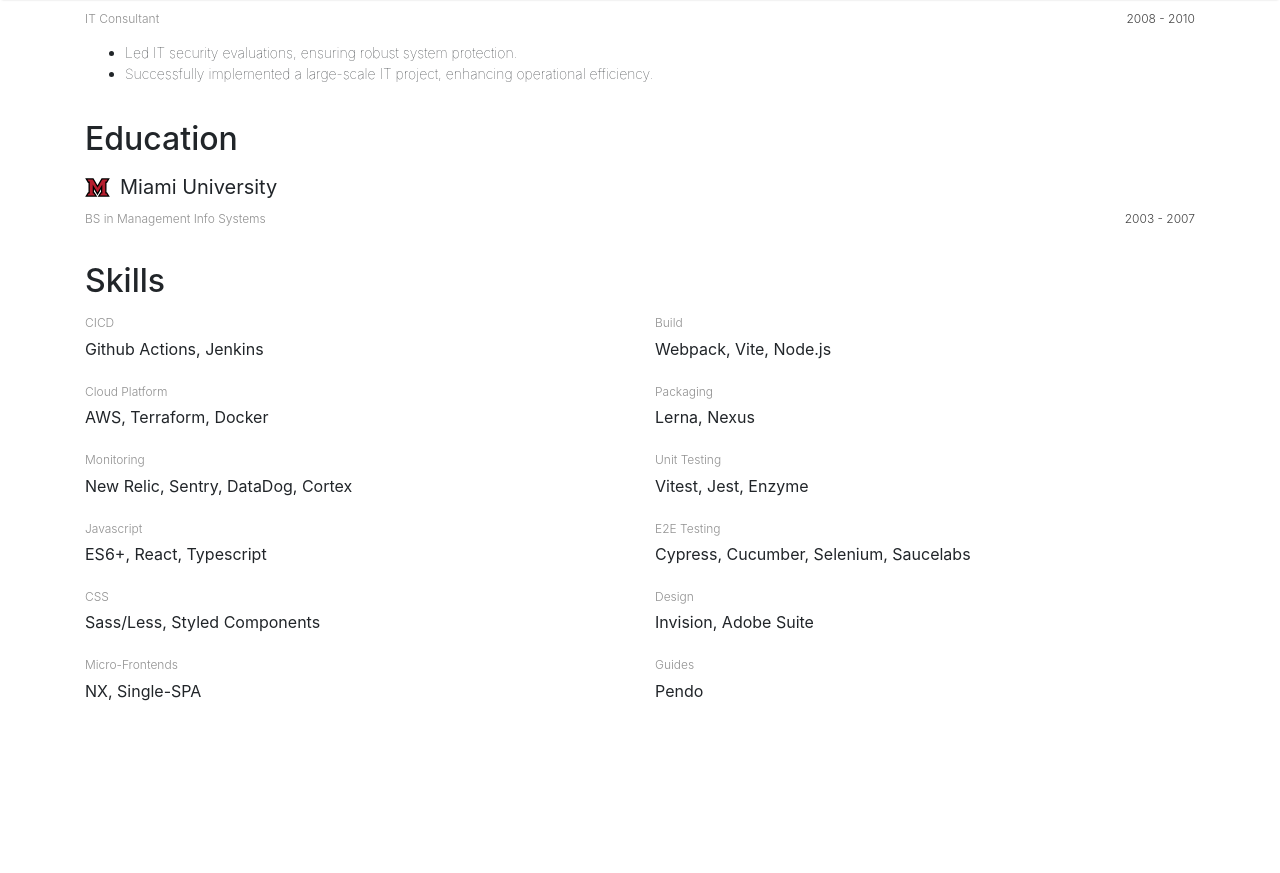
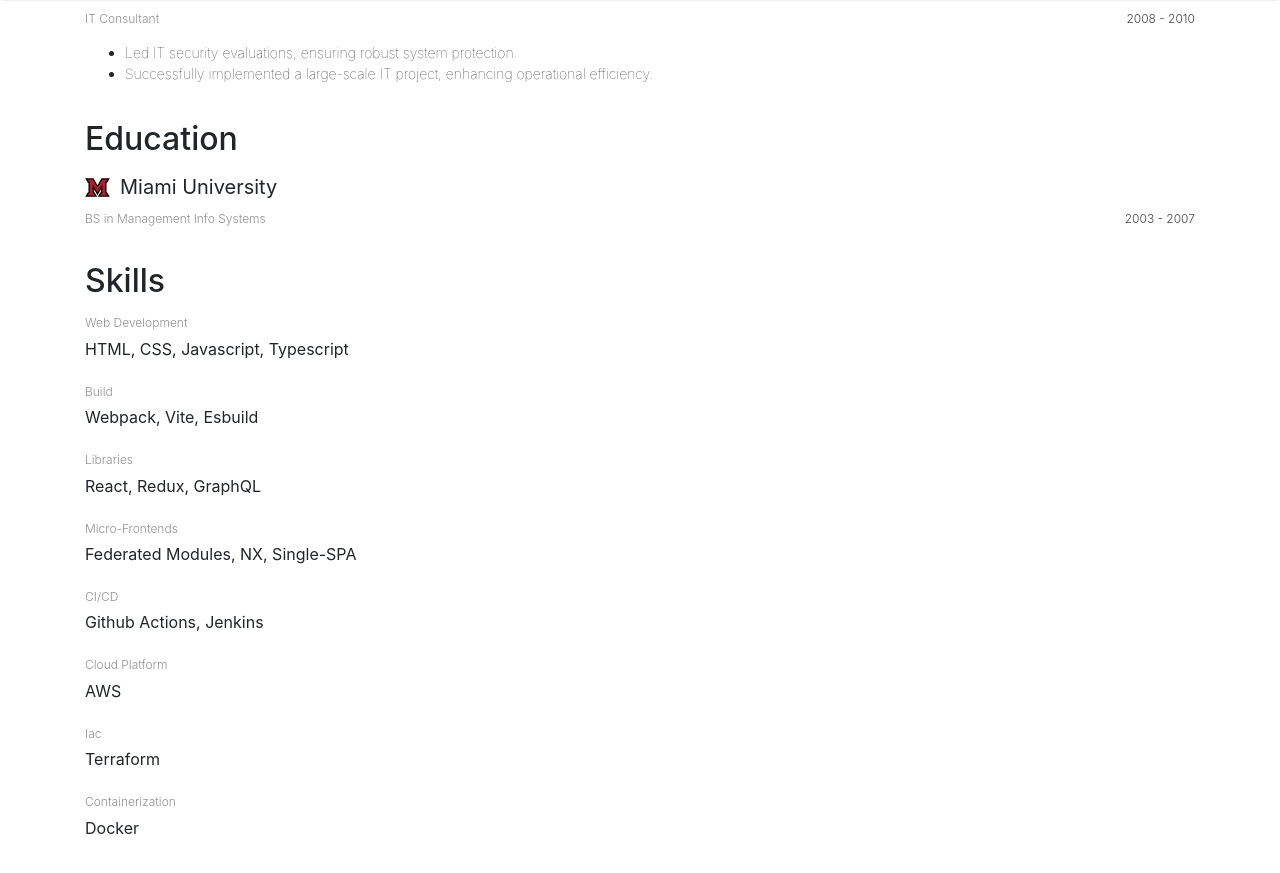
Before and after one commit to jablonnc/jablonnc.github.io, a Jekyll site: the page built from _pages/resume.md, in a window 1280 px wide and 900 px high, scrolled down 2047 px. Shown: the top 873 px of the window. Built offline with Jekyll 4.4.1, drawn with Linux system fonts in a browser that asks for light colours; nearby versions of some CDN libraries; before the commit the page ends 2810 px from its top, so only the background shows below that.

Commit message:
[master]

```diff
--- a/_pages/resume.md
+++ b/_pages/resume.md
@@ -243,7 +243,43 @@
 
     <div class="resume-function">
       <h3 class="resume-subheader">
-        CICD
+        Web Development
+      </h3>
+      <p class="resume-description">
+        HTML, CSS, Javascript, Typescript
+      </p>
+    </div>
+
+    <div class="resume-function">
+      <h3 class="resume-subheader">
+        Build
+      </h3>
+      <p class="resume-description">
+        Webpack, Vite, Esbuild
+      </p>
+    </div>
+
+    <div class="resume-function">
+      <h3 class="resume-subheader">
+        Libraries
+      </h3>
+      <p class="resume-description">
+        React, Redux, GraphQL
+      </p>
+    </div>
+
+    <div class="resume-function">
+      <h3 class="resume-subheader">
+        Micro-Frontends
+      </h3>
+      <p class="resume-description">
+        Federated Modules, NX, Single-SPA
+      </p>
+    </div>
+
+    <div class="resume-function">
+      <h3 class="resume-subheader">
+        CI/CD
       </h3>
       <p class="resume-description">
         Github Actions, Jenkins
@@ -255,99 +291,25 @@
         Cloud Platform
       </h3>
       <p class="resume-description">
-        AWS, Terraform, Docker
+        AWS
       </p>
     </div>
 
     <div class="resume-function">
       <h3 class="resume-subheader">
-        Monitoring
+        Iac
       </h3>
       <p class="resume-description">
-        New Relic, Sentry, DataDog, Cortex
+        Terraform
       </p>
     </div>
 
     <div class="resume-function">
       <h3 class="resume-subheader">
-        Javascript
+        Containerization
       </h3>
       <p class="resume-description">
-        ES6+, React, Typescript
-      </p>
-    </div>
-
-    <div class="resume-function">
-      <h3 class="resume-subheader">
-        CSS
-      </h3>
-      <p class="resume-description">
-        Sass/Less, Styled Components
-      </p>
-    </div>
-
-    <div class="resume-function">
-      <h3 class="resume-subheader">
-        Micro-Frontends
-      </h3>
-      <p class="resume-description">
-        NX, Single-SPA
-      </p>
-    </div>
-  </div>
-
-  <div class="col-sm-6">
-    <div class="resume-function">
-      <h3 class="resume-subheader">
-        Build
-      </h3>
-      <p class="resume-description">
-        Webpack, Vite, Node.js
-      </p>
-    </div>
-
-    <div class="resume-function">
-      <h3 class="resume-subheader">
-        Packaging
-      </h3>
-      <p class="resume-description">
-        Lerna, Nexus
-      </p>
-    </div>
-
-    <div class="resume-function">
-      <h3 class="resume-subheader">
-        Unit Testing
-      </h3>
-      <p class="resume-description">
-        Vitest, Jest, Enzyme
-      </p>
-    </div>
-
-    <div class="resume-function">
-      <h3 class="resume-subheader">
-        E2E Testing
-      </h3>
-      <p class="resume-description">
-        Cypress, Cucumber, Selenium, Saucelabs
-      </p>
-    </div>
-
-    <div class="resume-function">
-      <h3 class="resume-subheader">
-        Design
-      </h3>
-      <p class="resume-description">
-        Invision, Adobe Suite
-      </p>
-    </div>
-
-    <div class="resume-function">
-      <h3 class="resume-subheader">
-        Guides
-      </h3>
-      <p class="resume-description">
-        Pendo
+        Docker
       </p>
     </div>
   </div>
```
